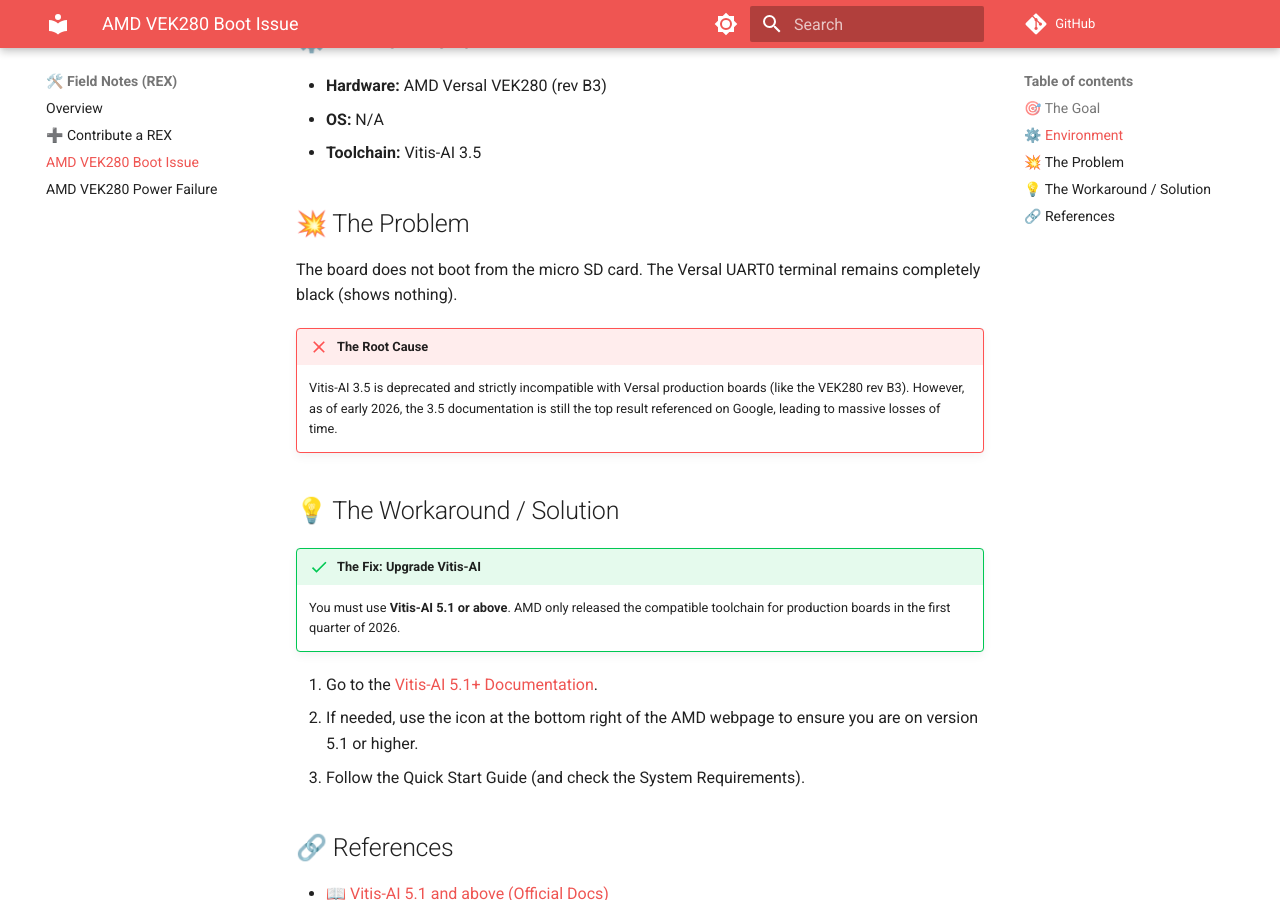
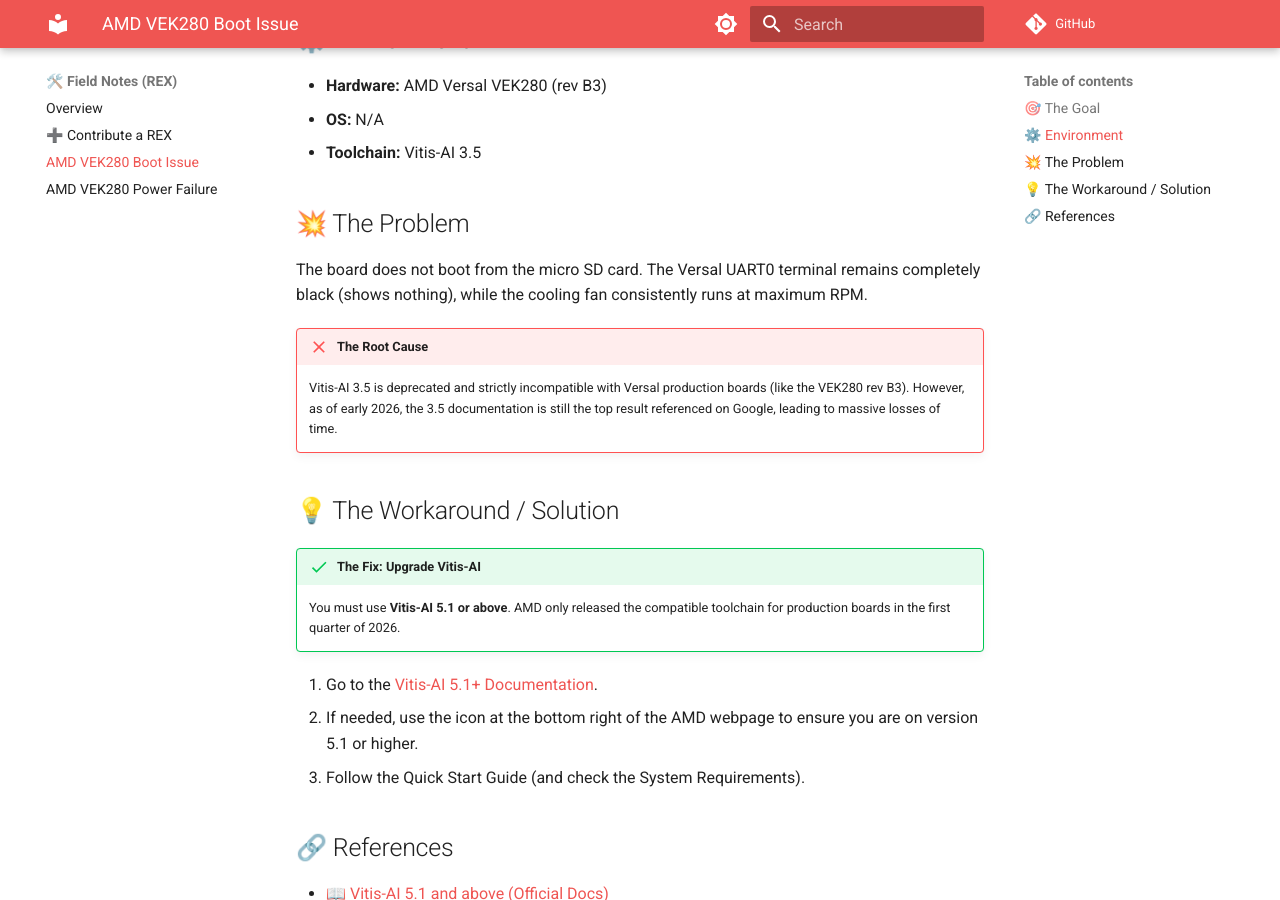
Before and after one commit to Toulouse-Embedded-Accel/HEAT, an MkDocs documentation site: the page built from docs/rex/vek280-boot-issue.md, in a window 1280 px wide and 900 px high, scrolled down 471 px. Built offline with MkDocs 1.6.1 and Material for MkDocs 9.7.7, drawn with Linux system fonts in a browser that asks for light colours; comment, search, counter and statistics services are not loaded.

Commit message:
Enhance documentation on VEK280 boot issue
Added detail about the cooling fan behavior during boot failure and clarified the root cause regarding Vitis-AI 3.5 compatibility.

```diff
--- a/docs/rex/vek280-boot-issue.md
+++ b/docs/rex/vek280-boot-issue.md
@@ -15,7 +15,7 @@
 * **Toolchain:** Vitis-AI 3.5
 
 ## 💥 The Problem
-The board does not boot from the micro SD card. The Versal UART0 terminal remains completely black (shows nothing).
+The board does not boot from the micro SD card. The Versal UART0 terminal remains completely black (shows nothing), while the cooling fan consistently runs at maximum RPM.
 
 !!! failure "The Root Cause"
     Vitis-AI 3.5 is deprecated and strictly incompatible with Versal production boards (like the VEK280 rev B3). However, as of early 2026, the 3.5 documentation is still the top result referenced on Google, leading to massive losses of time.
```
